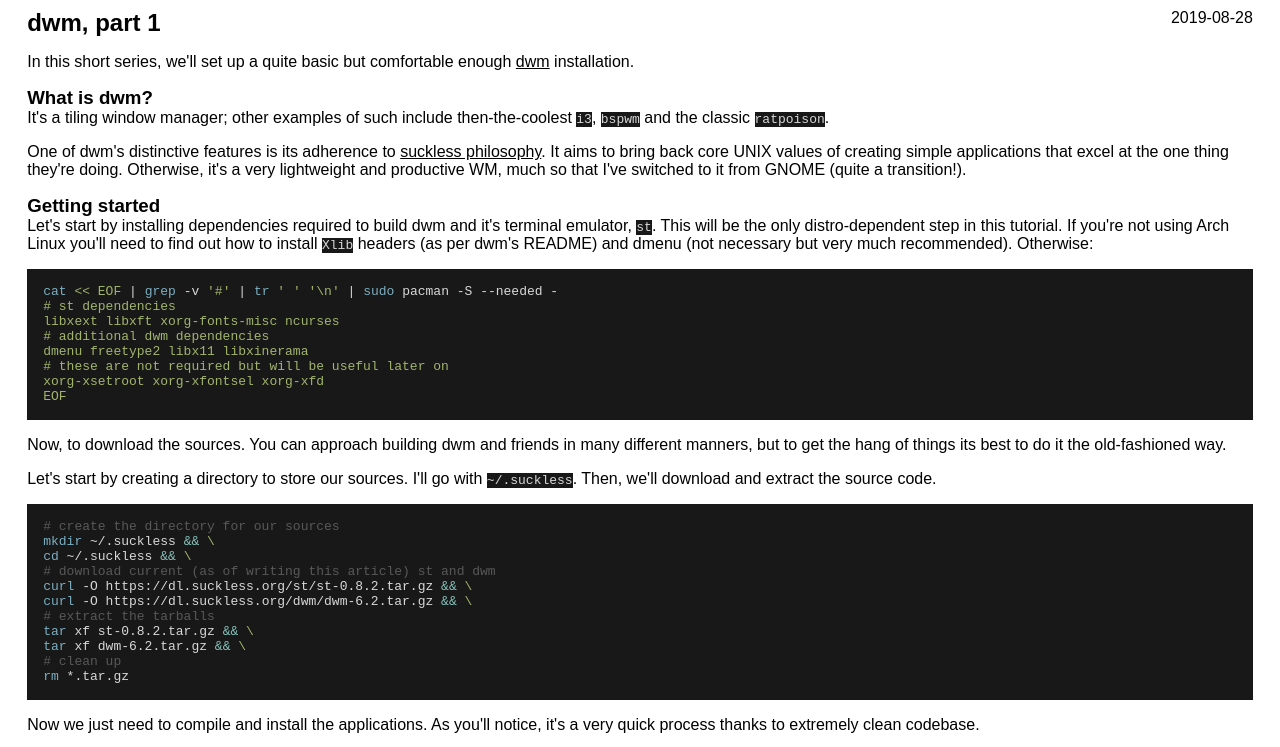
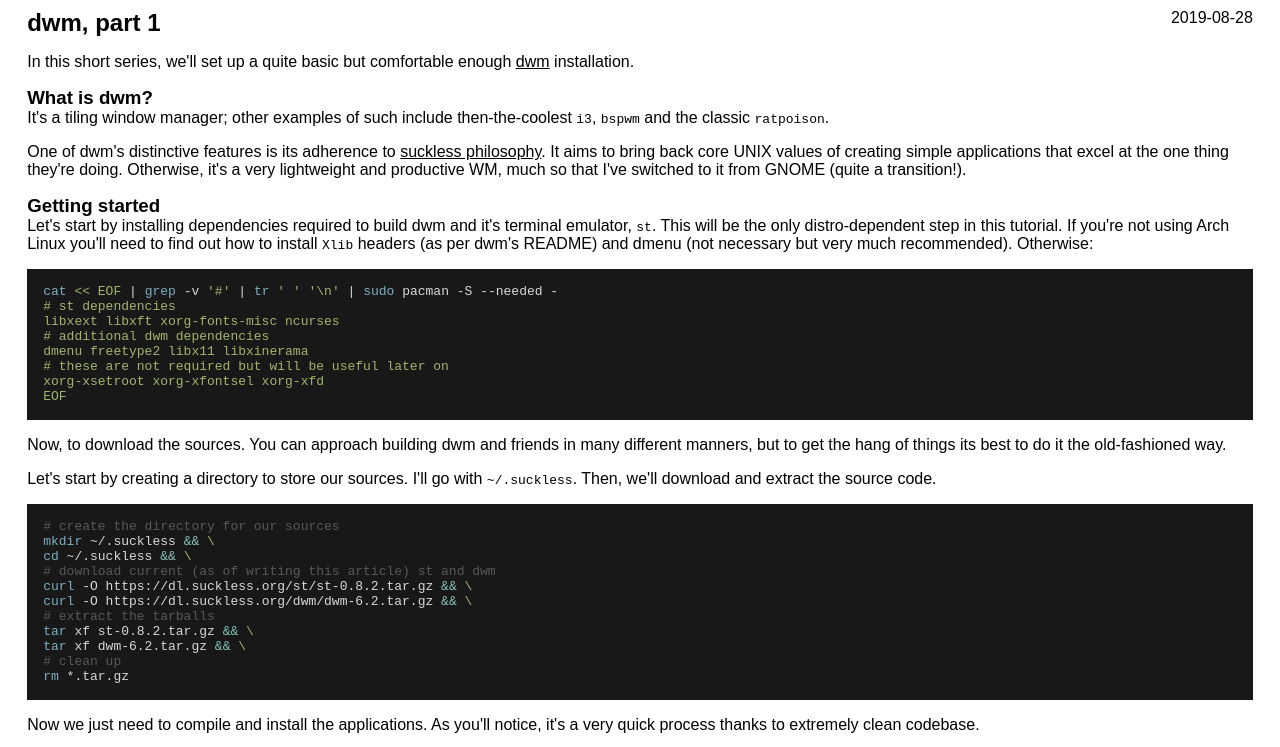
Before and after one commit to LazyBvr/lazybvr.github.io, a plain HTML site: page articles/2019-08-28-dwm-part-1.html in a window 1280 px wide. Shown: the part 45-792 px from the top of the page. Drawn offline with Linux system fonts and the light colour scheme.

Commit message:
change inlineCode style

```diff
--- a/style.css
+++ b/style.css
@@ -80,8 +80,6 @@ article.brief {
 }
 
 span.inlineCode {
-  background-color: #181818;
-  color: #d8d8d8;
   font-family: monospace;
 }
 
```
